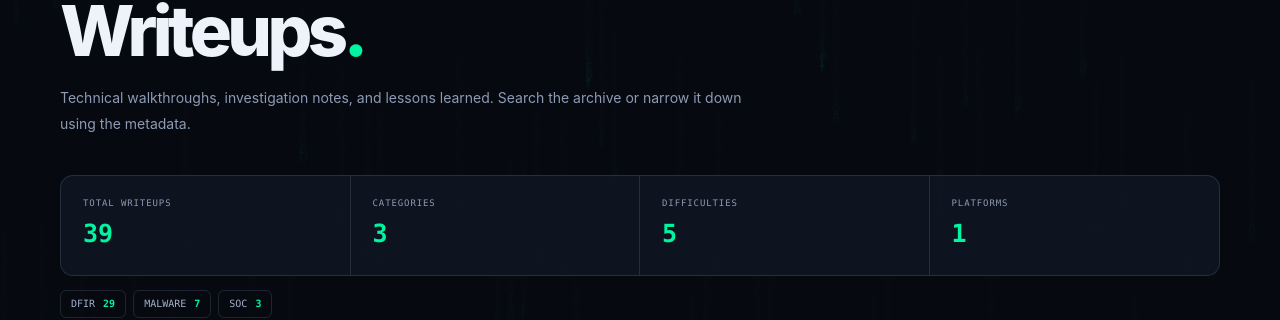
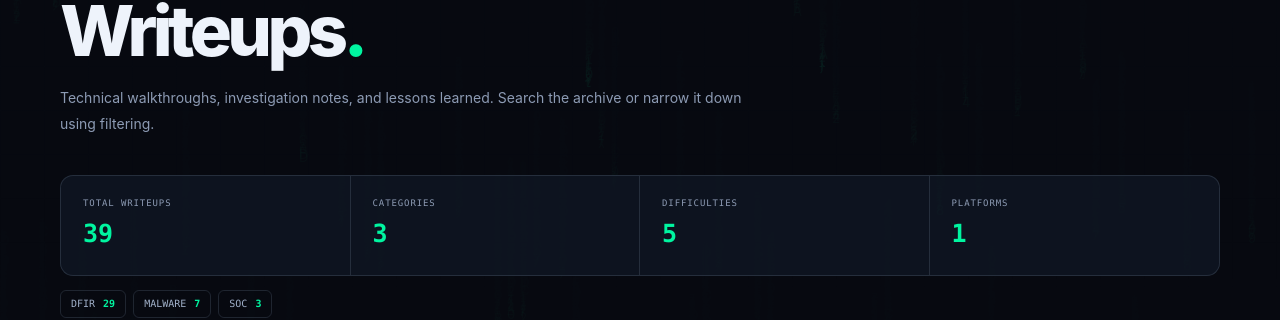
Before and after one commit to Ningen820/Ningen820.github.io, a Jekyll site: the page built from writeups/index.html, in a window 1280 px wide and 900 px high. Shown: the part 242-562 px from the top of the window. Built offline with Jekyll 4.4.1, drawn with Linux system fonts in a browser that asks for light colours; some of the changed lines change nothing that is shown.

Commit message:
Update index.html

```diff
--- a/writeups/index.html
+++ b/writeups/index.html
@@ -1,14 +1,14 @@
 ---
 layout: default
 title: Writeups
-description: Searchable cybersecurity writeups, walkthroughs, and investigation notes.
+description: Browse a collection of 50+ Writeups from platforms such as HackTheBox.
 permalink: /writeups/
 ---
 <section class="page-intro section-wrap">
   <a class="back-link" href="{{ '/' | relative_url }}"><span aria-hidden="true">←</span> Homepage</a>
   <br><br>
   <p class="section-kicker"><span>//</span> WRITEUPS ARCHIVE</p><h1>Writeups<span class="accent">.</span></h1>
-  <p>Technical walkthroughs, investigation notes, and lessons learned. Search the archive or narrow it down using the metadata.</p>
+  <p>Technical walkthroughs, investigation notes, and lessons learned. Search the archive or narrow it down using filtering.</p>
 </section>
 <section class="section-wrap writeup-archive" data-writeup-archive>
   <div class="archive-stats">
```
